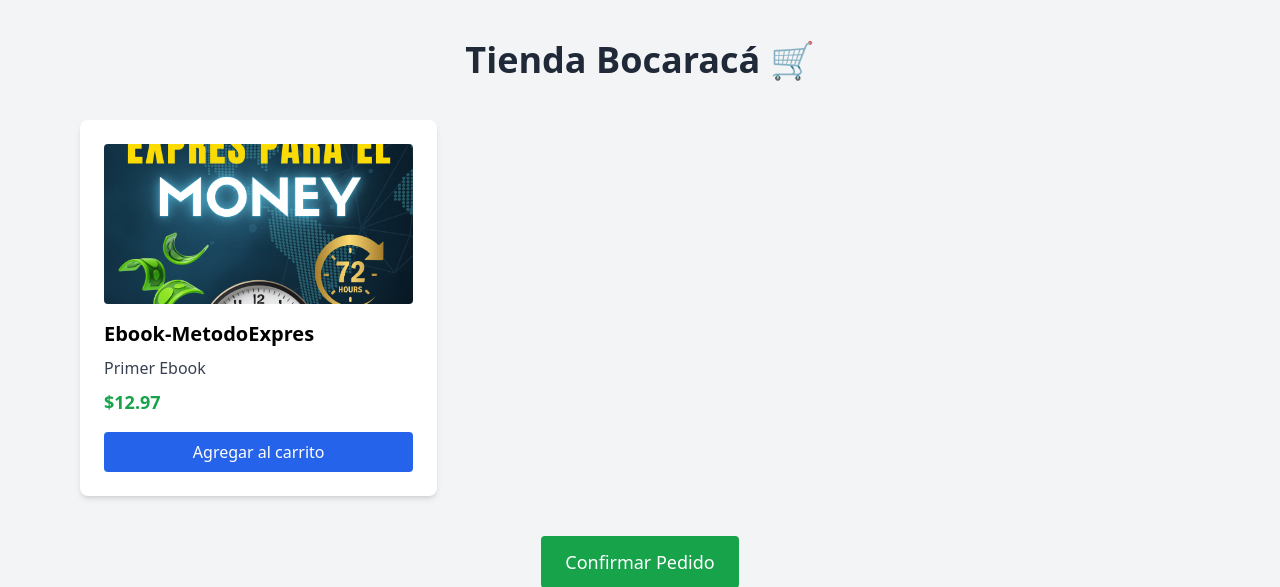
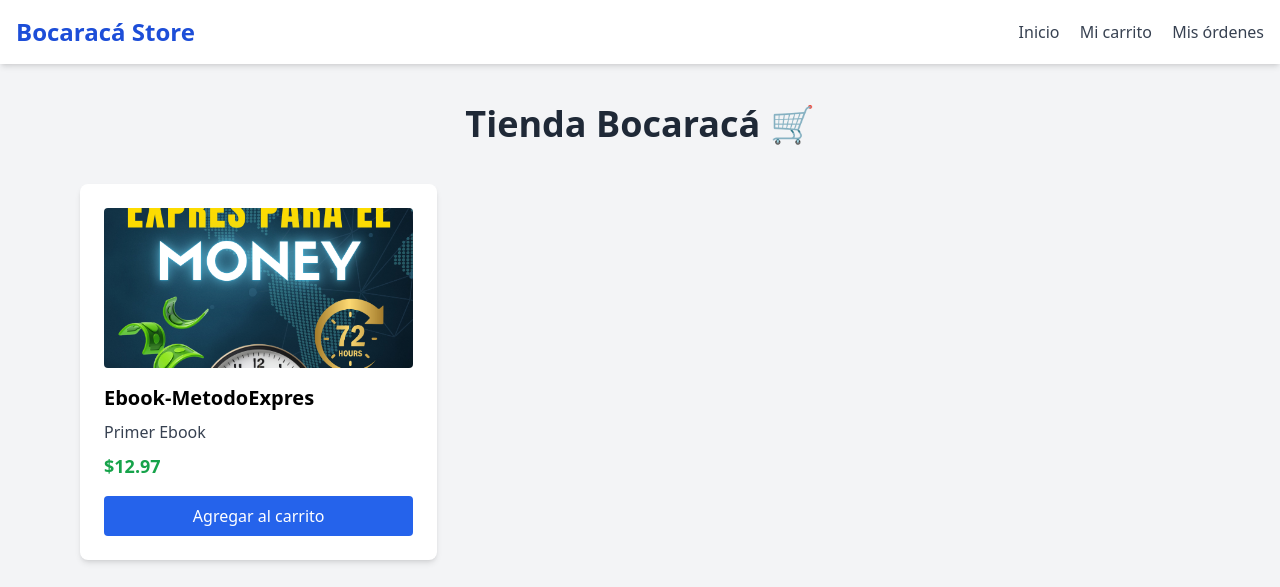
Before and after one commit to ianthompson11/book-shop, a Django app: page /products/ in a window 1280 px wide. Shown: the top 587 px of the page. Run offline with Django 5.2, Linux system fonts and the light colour scheme; data comes from the database, SQL or seed files in the repository; some libraries are stand-ins or nearby versions.

Commit message:
Modificaciones interfaz rama carrito-compras

```diff
--- a/book-shop/store/templates/store/confirm_order.html
+++ b/book-shop/store/templates/store/confirm_order.html
@@ -8,6 +8,11 @@
     <script src="https://cdn.tailwindcss.com"></script>
 </head>
 <body class="bg-gray-100 font-sans">
+
+
+
+    <!-- Incluye el menú de navegación -->
+    {% include 'store/navbar.html' %}
 
     <!-- Contenedor principal -->
     <div class="max-w-4xl mx-auto px-4 py-10">
--- a/book-shop/store/templates/store/my_orders.html
+++ b/book-shop/store/templates/store/my_orders.html
@@ -8,6 +8,9 @@
     <script src="https://cdn.tailwindcss.com"></script>
 </head>
 <body class="bg-gray-100 font-sans">
+
+    <!-- Incluye el menú de navegación -->
+    {% include 'store/navbar.html' %}
 
     <div class="max-w-5xl mx-auto px-4 py-10">
         <h1 class="text-3xl font-bold text-center text-gray-800 mb-8">Mis Órdenes 🧾</h1>
--- /dev/null
+++ b/book-shop/store/templates/store/navbar.html
@@ -0,0 +1,11 @@
+<!-- Barra de navegación reutilizable con Tailwind -->
+<nav class="bg-white shadow-md">
+    <div class="max-w-7xl mx-auto px-4 py-4 flex justify-between items-center">
+        <h1 class="text-2xl font-bold text-blue-700">Bocaracá Store</h1>
+        <div class="space-x-4">
+            <a href="/products/" class="text-gray-700 hover:text-blue-600 font-medium">Inicio</a>
+            <a href="/confirm-order/" class="text-gray-700 hover:text-blue-600 font-medium">Mi carrito</a>
+            <a href="/my-orders/" class="text-gray-700 hover:text-blue-600 font-medium">Mis órdenes</a>
+        </div>
+    </div>
+</nav>
--- a/book-shop/store/templates/store/product_list.html
+++ b/book-shop/store/templates/store/product_list.html
@@ -13,6 +13,9 @@
 
 <!-- Fondo gris claro y fuente predeterminada para e-commerce -->
 <body class="bg-gray-100 font-sans">
+
+    <!-- Incluye el menú de navegación -->
+    {% include 'store/navbar.html' %}
 
     <!-- Contenedor principal centrado con márgenes laterales y verticales -->
     <div class="max-w-6xl mx-auto px-4 py-10">
```
